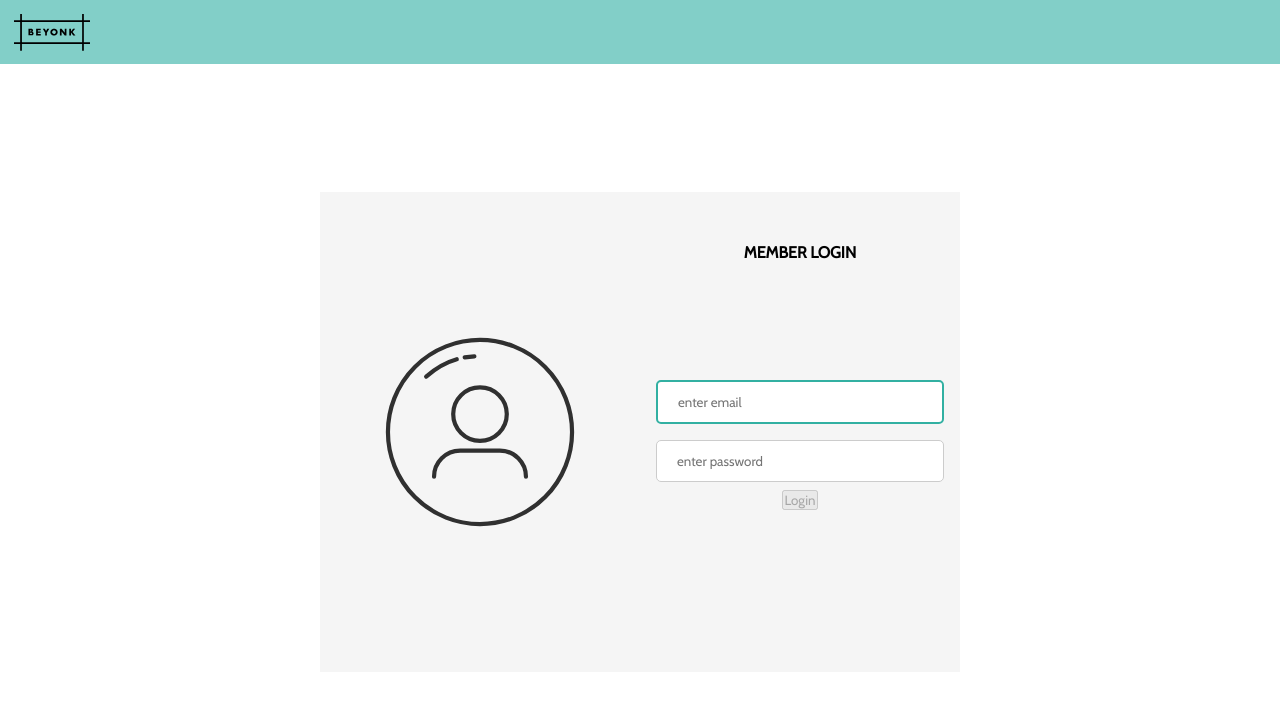
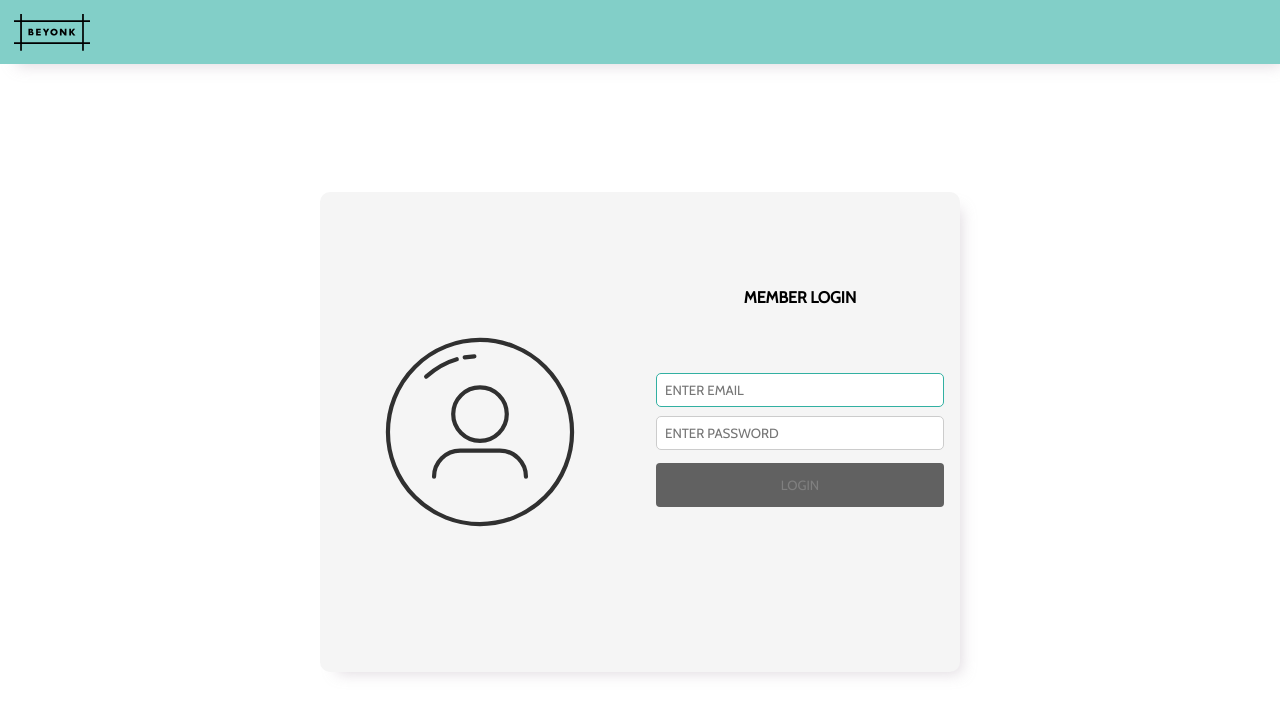
Before and after one commit to adamponddesign/svelte-login-mock-up, a Svelte app: page / in a window 1280 px wide. Shown: the top 716 px of the page. Built offline with nearby package versions, Linux system fonts and the light colour scheme.

Commit message:
added error input borders, updated input spacing

```diff
--- a/package.json
+++ b/package.json
@@ -16,6 +16,8 @@
     "svelte": "^3.0.0"
   },
   "dependencies": {
+    "@fortawesome/free-regular-svg-icons": "^5.12.1",
+    "@fortawesome/free-solid-svg-icons": "^5.12.1",
     "sirv-cli": "^0.4.4"
   }
 }
--- a/public/index.html
+++ b/public/index.html
@@ -6,10 +6,10 @@
 
 	<title>Svelte app</title>
 
+
 	<link rel='icon' type='image/png' href='/favicon.png'>
 	<link rel='stylesheet' href='/global.css'>
 	<link rel='stylesheet' href='/build/bundle.css'>
-
 	<script defer src='/build/bundle.js'></script>
 </head>
 
--- a/src/App.svelte
+++ b/src/App.svelte
@@ -28,13 +28,7 @@
 </header>
 
 <main>
-
-
-
-
-
 	<div class='form-container'>
-
 		<div class='form-column left'>
 			<svg id="avatar" style="enable-background:new 0 0 48 48;" version="1.1" viewBox="0 0 48 48" xml:space="preserve" xmlns="http://www.w3.org/2000/svg" xmlns:xlink="http://www.w3.org/1999/xlink">
 				<g class="st0" id="Padding__x26__Artboard"/>
@@ -48,14 +42,10 @@
 					</g></g></g></svg>
 
 		</div>
-
 		<div class='form-column right'>
 			<LoginForm />
 		</div>
-
-
 	</div>
-
 </main>
 
 
@@ -64,6 +54,9 @@
 	header {
 		height: 4rem;
 		background: rgba(6, 160, 146, 0.5);
+		-webkit-box-shadow: 9px 9px 15px -8px rgba(166,151,166,0.38);
+		-moz-box-shadow: 9px 9px 15px -8px rgba(166,151,166,0.38);
+		box-shadow: 9px 9px 15px -8px rgba(166,151,166,0.38);
 	}
 
 
@@ -99,6 +92,10 @@
 		background-color: #f5f5f5;
 		width: 50vw;
 		height: 60vh;
+		border-radius: 10px;
+		-webkit-box-shadow: 9px 9px 15px -8px rgba(166,151,166,0.38);
+		-moz-box-shadow: 9px 9px 15px -8px rgba(166,151,166,0.38);
+		box-shadow: 9px 9px 15px -8px rgba(166,151,166,0.38);
 	}
 
 	.form-column {
--- a/src/components/LoginForm.svelte
+++ b/src/components/LoginForm.svelte
@@ -88,17 +88,23 @@
 
     <h1 class="toUpperCase">Member Login</h1>
 
-	<form on:submit|preventDefault={checkCredentials}>
 
-		<input
+
+	<form  on:submit|preventDefault={checkCredentials}>
+
+        <input
+            class:error="{emailError}"
             autocomplete="on"
             bind:this={emailInputRef}
             on:blur={() => checkEmail(email)}
             on:keyup={typeTimer}
             bind:value={email}
-            placeholder="enter email"
+            placeholder='enter email'
             type='email'
-            >
+        >
+
+
+
 
         {#if emailError}
             <div class="error-text">{emailError}</div>
@@ -106,8 +112,8 @@
 
 
 
-
-		<input
+        <input
+            class:error="{passwordError}"
             bind:this={passwordInputRef}
             autocomplete="off"
             on:blur={() => checkPassword(password)}
@@ -115,7 +121,10 @@
             bind:value={password}
             placeholder="enter password"
             type='password'
-            >
+        >
+
+
+
 
          {#if passwordError}
             <div class="error-text">{passwordError}</div>
@@ -134,7 +143,7 @@
         flex-direction: column;
         align-items: center;
         justify-content: center;
-        height: 80%;
+        height: 60%;
         width: 100%;
     }
 
@@ -142,23 +151,52 @@
         font-size: 1rem;
     }
 
+
+    input {
+        text-transform: uppercase;
+        width: 100%;
+        margin: 0.3rem 0;
+        border: 1px solid #ccc;
+        border-radius: 5px;
+        padding:0.5rem;
+    }
+
+    button {
+        text-transform: uppercase;
+        width: 100%;
+        background-color: #4CAF50;
+        color: white;
+        padding: 14px 20px;
+        margin: 8px 0;
+        border: none;
+        border-radius: 4px;
+        cursor: pointer;
+    }
+
+    button:disabled {
+        background-color: rgb(97, 97, 97);
+        color: grey;
+        cursor: not-allowed;
+    }
+
+
+
+    input:focus {
+        outline: none;
+        border:1px solid #32B0A2;
+    }
+
+
+     input:focus.error {
+        outline: none;
+        border: 1px solid red;
+    }
+
     .error-text {
         color: red;
         text-align: center;
-        font-size: 0.5rem;
+        font-size: 0.75rem;
     }
 
-    input {
-        width: 100%;
-        padding: 12px 20px;
-        margin: 8px 0;
-        display: inline-block;
-        border: 1px solid #ccc;
-        border-radius: 5px;
-    }
 
-   input:focus {
-    outline: none;
-    border:2px solid #32B0A2;
-}
     </style>
```
Also changed, not shown: 1 other file (tests, documents, lock files or other folders).
